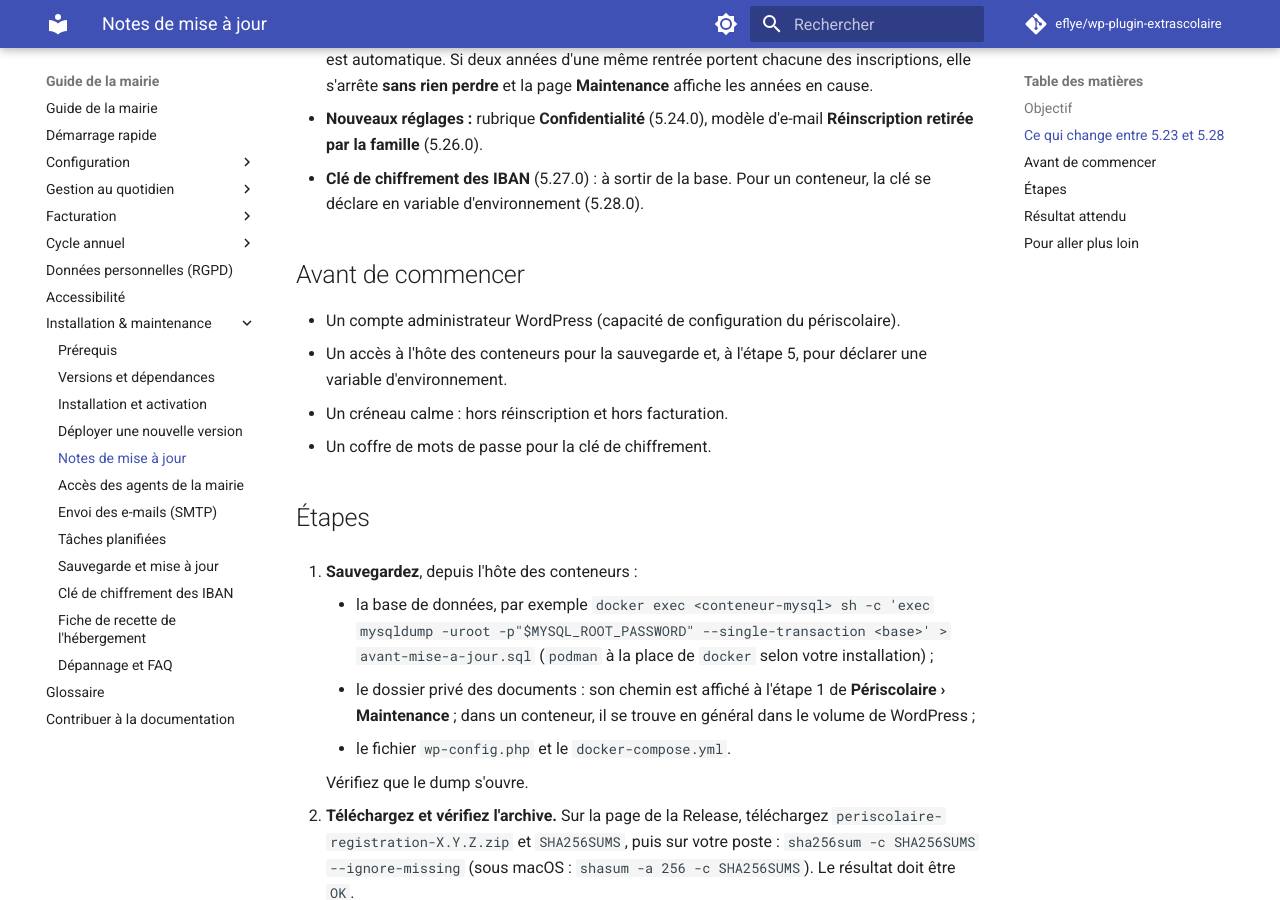
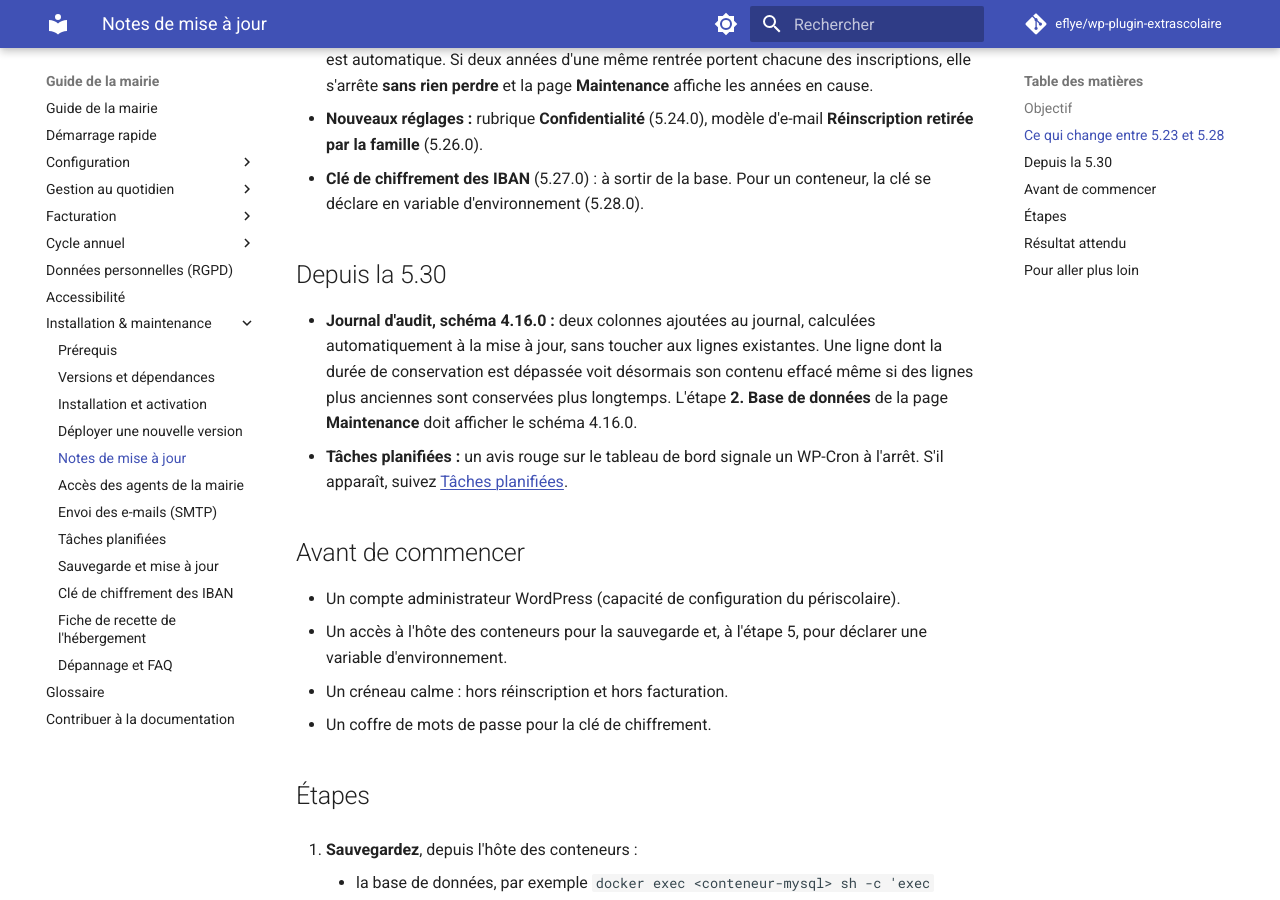
Before and after one commit to eflye/wp-plugin-extrascolaire, an MkDocs documentation site: the page built from documentation/installation/notes-mise-a-jour.md, in a window 1280 px wide and 900 px high, scrolled down 476 px. Built offline with MkDocs 1.6.1 and Material for MkDocs 9.7.7, drawn with Linux system fonts in a browser that asks for light colours; comment, search, counter and statistics services are not loaded.

Commit message:
docs(audit): purge par niveau et schéma 4.16.0 ; TODO P1-11
Co-Authored-By: Claude Opus 5.5 <noreply@anthropic.com>
Claude-Session: https://claude.ai/code/session_01NUknn5V2uYE87AKNARM7tY

```diff
--- a/documentation/installation/notes-mise-a-jour.md
+++ b/documentation/installation/notes-mise-a-jour.md
@@ -9,6 +9,11 @@ Passer d'une version antérieure à 5.26.0 (5.23.x, 5.24.x ou 5.25.x) à la vers
 - **Une seule migration de base :** le schéma passe de 4.14.0 à 4.15.0 (5.26.0), avec une seule table d'année scolaire nommée par sa rentrée et le statut de l'enfant porté par l'année. Elle est automatique. Si deux années d'une même rentrée portent chacune des inscriptions, elle s'arrête **sans rien perdre** et la page **Maintenance** affiche les années en cause.
 - **Nouveaux réglages :** rubrique **Confidentialité** (5.24.0), modèle d'e-mail **Réinscription retirée par la famille** (5.26.0).
 - **Clé de chiffrement des IBAN** (5.27.0) : à sortir de la base. Pour un conteneur, la clé se déclare en variable d'environnement (5.28.0).
+
+## Depuis la 5.30
+
+- **Journal d'audit, schéma 4.16.0 :** deux colonnes ajoutées au journal, calculées automatiquement à la mise à jour, sans toucher aux lignes existantes. Une ligne dont la durée de conservation est dépassée voit désormais son contenu effacé même si des lignes plus anciennes sont conservées plus longtemps. L'étape **2. Base de données** de la page **Maintenance** doit afficher le schéma 4.16.0.
+- **Tâches planifiées :** un avis rouge sur le tableau de bord signale un WP-Cron à l'arrêt. S'il apparaît, suivez [Tâches planifiées](taches-planifiees.md#alerte-de-retard).
 
 ## Avant de commencer
 
```
Also changed, not shown: TODO.md (+2 -2 lines), documentation/installation/taches-planifiees.md (+1 -1 lines).
